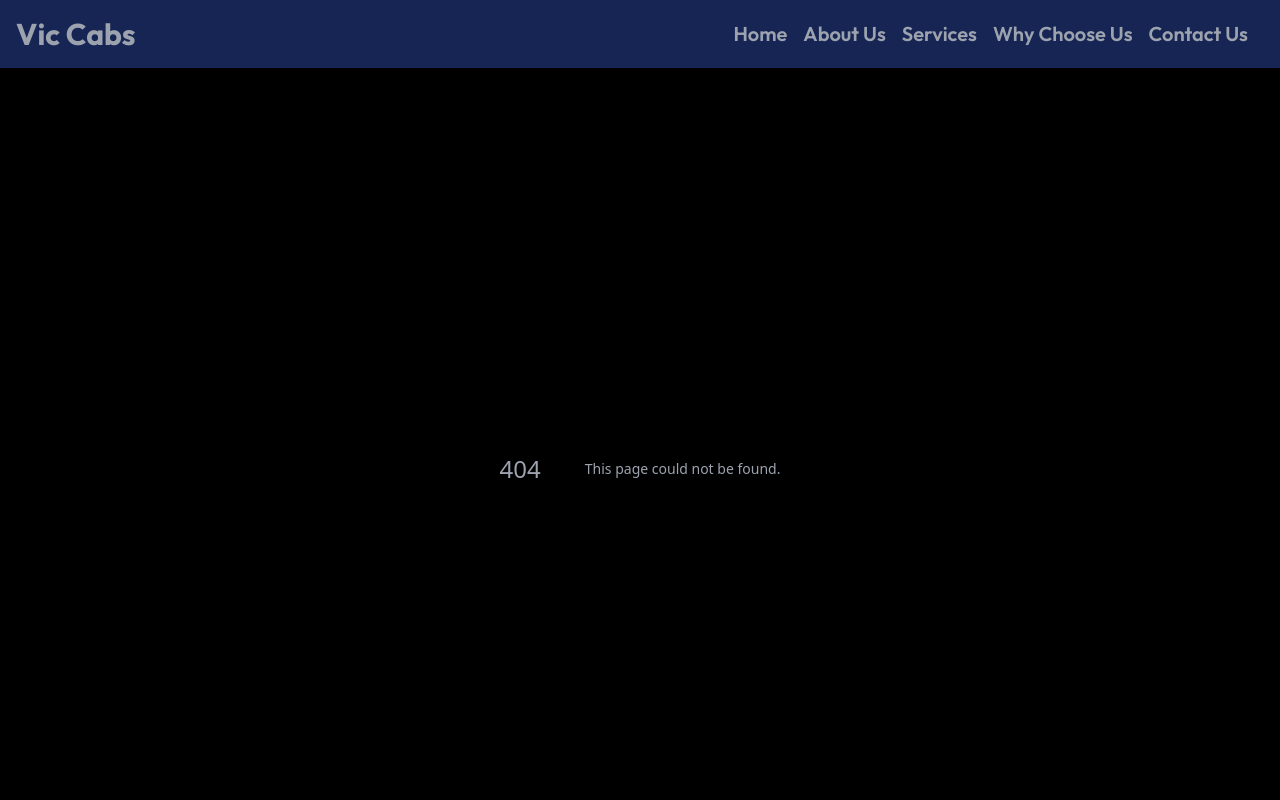
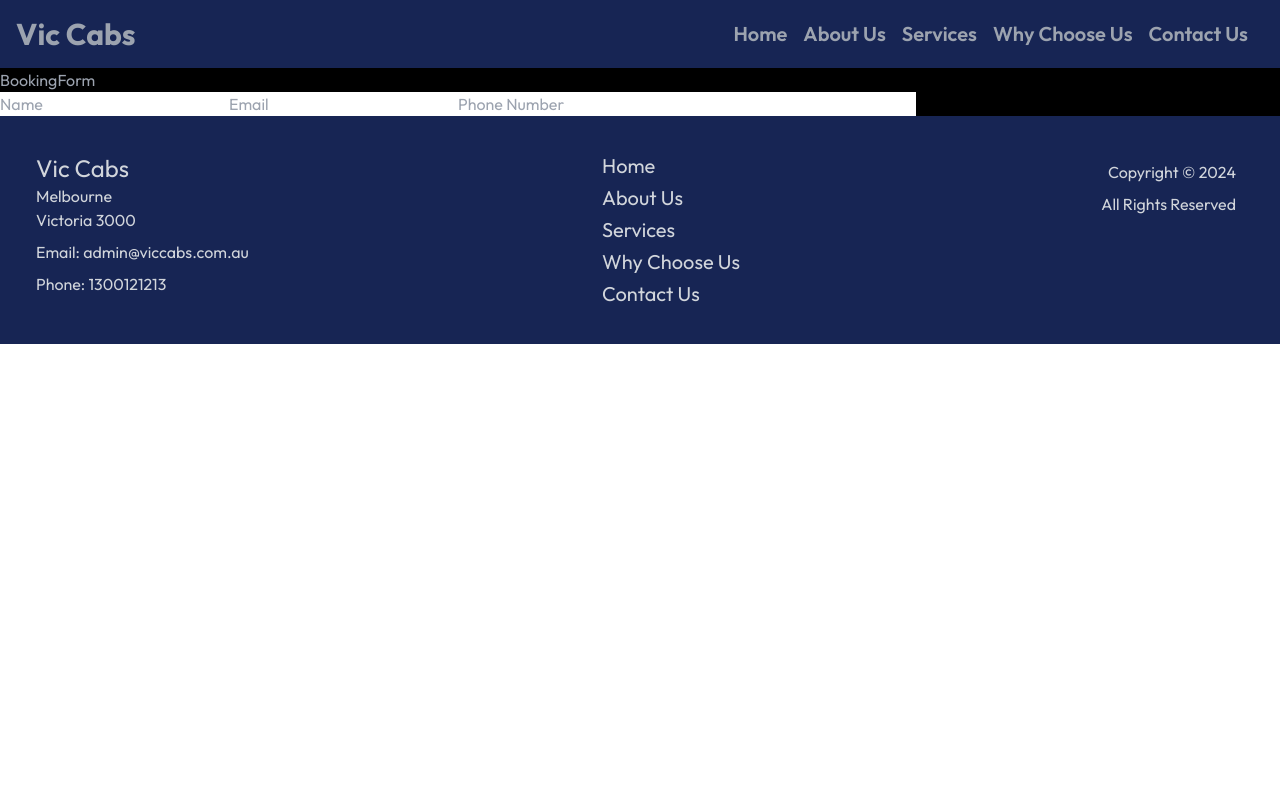
Before and after one commit to Dee1122020/viccabs, a Next.js app: page /pages/book in a window 1280 px wide. Before the commit this address had no page. Shown: the top 800 px of the page. Built offline with nearby package versions, Linux system fonts and the light colour scheme.

Commit message:
Made changes to about pages as per client request and initiated booking page

```diff
--- a/app/pages/about/page.tsx
+++ b/app/pages/about/page.tsx
@@ -35,7 +35,7 @@ function About() {
             </p>
           </div>
           <div className='w-5/6 md:w-3/4 p-4 md:p-10'>
-            <img src="/luxury car.jpg" alt="Luxury Car" />
+            <img src="/luxury car3.jpg" alt="Luxury Car" />
           </div>
         </div>
 
@@ -46,7 +46,7 @@ function About() {
         <div className='flex flex-col-reverse gap-3 p-3 md:gap-5 md:p-5 items-center mb-10 md:mb-16'>
           <div className='md:w-5/6'>
             <p className='text-xl font-medium md:text-2xl m-2 px-1 md:m-4 md:text-justify'>
-            Behind the wheel of every Vic Cabs vehicle is a highly trained, professional chauffeur dedicated to delivering a superior service. Our chauffeurs embody the values of courtesy, discretion, and reliability. They are not just drivers; they are ambassadors of our commitment to providing an exceptional and personalized experience to our clients.
+            Behind the wheel of every Vic Cabs is a highly trained, professional driver who are accredited drivers accredited by state regulatory body for commercial passenger vehicles and commercial passenger vehicle drivers in the state of Victoria, Safe Transport Victoria (STV), dedicated to deliver a superior service. Our chauffeurs embody the values of courtesy, discretion, and reliability. They are not just drivers; they are ambassadors of our commitment to providing an exceptional and personalized experience to our clients.
             </p>
           </div>
           <div className='w-5/6 md:w-3/4 p-4 md:p-10'>
--- /dev/null
+++ b/app/pages/book/page.tsx
@@ -0,0 +1,12 @@
+import BookingForm from '@/components/BookingForm'
+import React from 'react'
+
+function page() {
+  return (
+    <div>
+        <BookingForm />
+    </div>
+  )
+}
+
+export default page
--- /dev/null
+++ b/components/BookingForm.tsx
@@ -0,0 +1,20 @@
+'use client'
+import React, { use, useState } from 'react'
+
+function BookingForm() {
+    const[name, setName] = useState('')
+  return (
+    <>
+        <div>BookingForm</div>
+
+        <form>
+          <input type="text" placeholder='Name' />
+          <input type="text" placeholder='Email' />
+          <input type="text" placeholder='Phone Number' />
+          <input type='textarea'/>
+        </form>
+    </>
+  )
+}
+
+export default BookingForm
```
Also changed, not shown: public/fleet.jpg (added), public/luxury car3.jpg (added).
